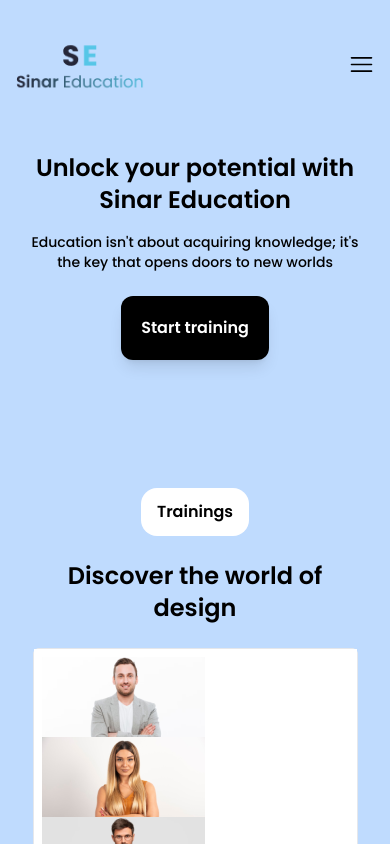
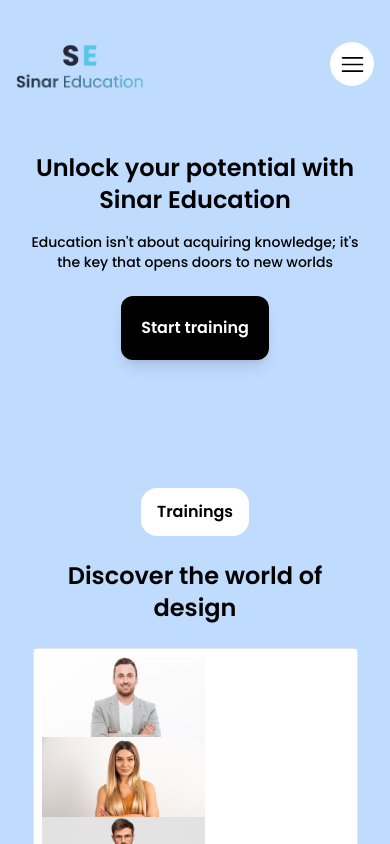
Before and after one commit to Deyjuwon/Sinar, a React (Vite) app: page / in a window 390 px wide. Shown: the top 844 px of the page. Built offline with nearby package versions, Linux system fonts and the light colour scheme.

Commit message:
adjusted hamburger styling

```diff
--- a/src/Components/Header.jsx
+++ b/src/Components/Header.jsx
@@ -31,7 +31,7 @@ const Header = () => {
             </ul>
 
         </div>
-        {isOpened ? <IoMdClose className='' size={25} onClick={() => setIsOpened(!isOpened)} /> : <RxHamburgerMenu className='' size={25} onClick={() => setIsOpened(!isOpened)} />}
+        {isOpened ? <div className='bg-white rounded-full flex items-center justify-center h-11 w-11'><IoMdClose className='' size={25} onClick={() => setIsOpened(!isOpened)} /></div> : <div className='bg-white rounded-full flex items-center justify-center h-11 w-11'><RxHamburgerMenu className='' size={25} onClick={() => setIsOpened(!isOpened)} /></div>}
         <div className='hidden'>
             <button>Login</button>
             <button>Sign Up</button>
```
